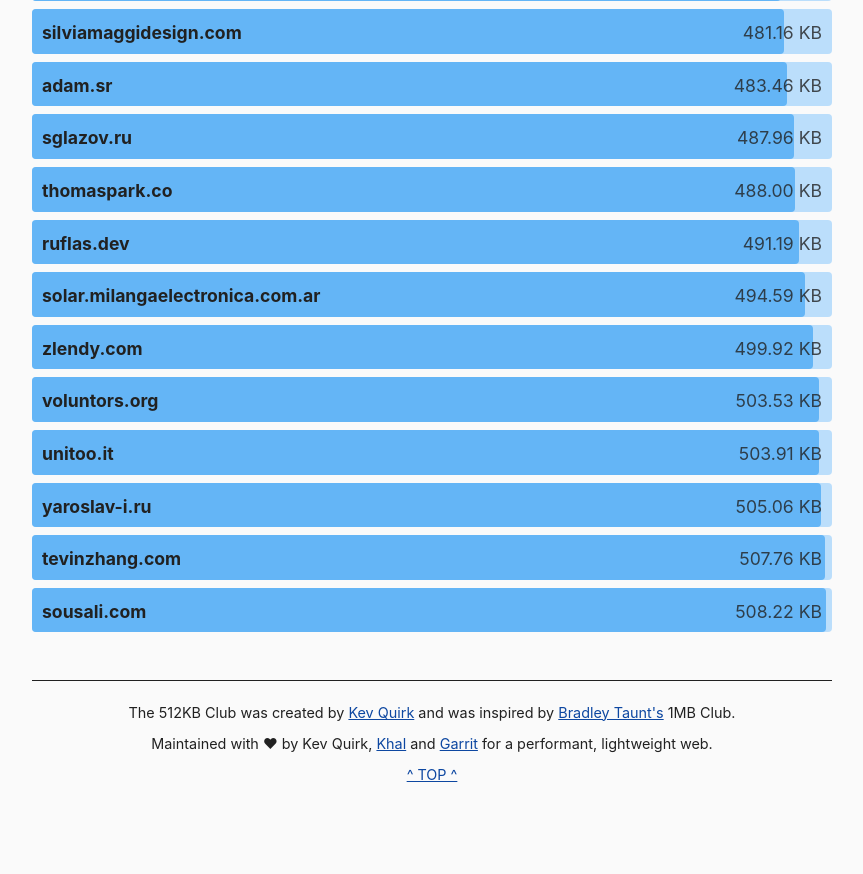
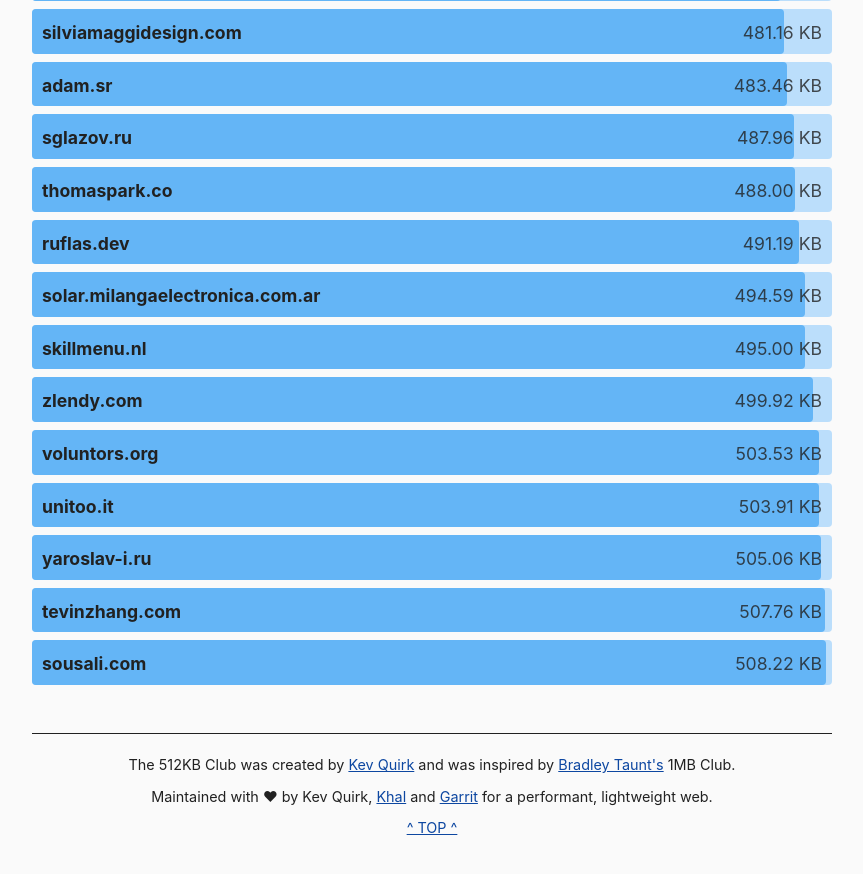
Before and after one commit to kevquirk/512kb.club, a Jekyll site: the page built from index.md, in a window 1280 px wide and 900 px high, scrolled down 47278 px. Shown: the top 874 px of the window, without its empty margins (208-1071 px from the left). Built offline with Jekyll 4.4.1, drawn with Linux system fonts in a browser that asks for light colours; before the commit the page ends 48125 px from its top, so only the background shows below that.

Commit message:
Skillmenu.nl added
https://radar.cloudflare.com/scan/79a11b6f-963a-444c-9f85-070116771f1b/summary

```diff
--- a/_data/sites.yml
+++ b/_data/sites.yml
@@ -4407,3 +4407,8 @@
   url: https://zwieratko.sk/
   size: 30.94
   last_checked: 2025-08-30
+
+- domain: skillmenu.nl
+  url: https://www.skillmenu.nl/
+  size: 495
+  last_checked: 2025-11-28
```
